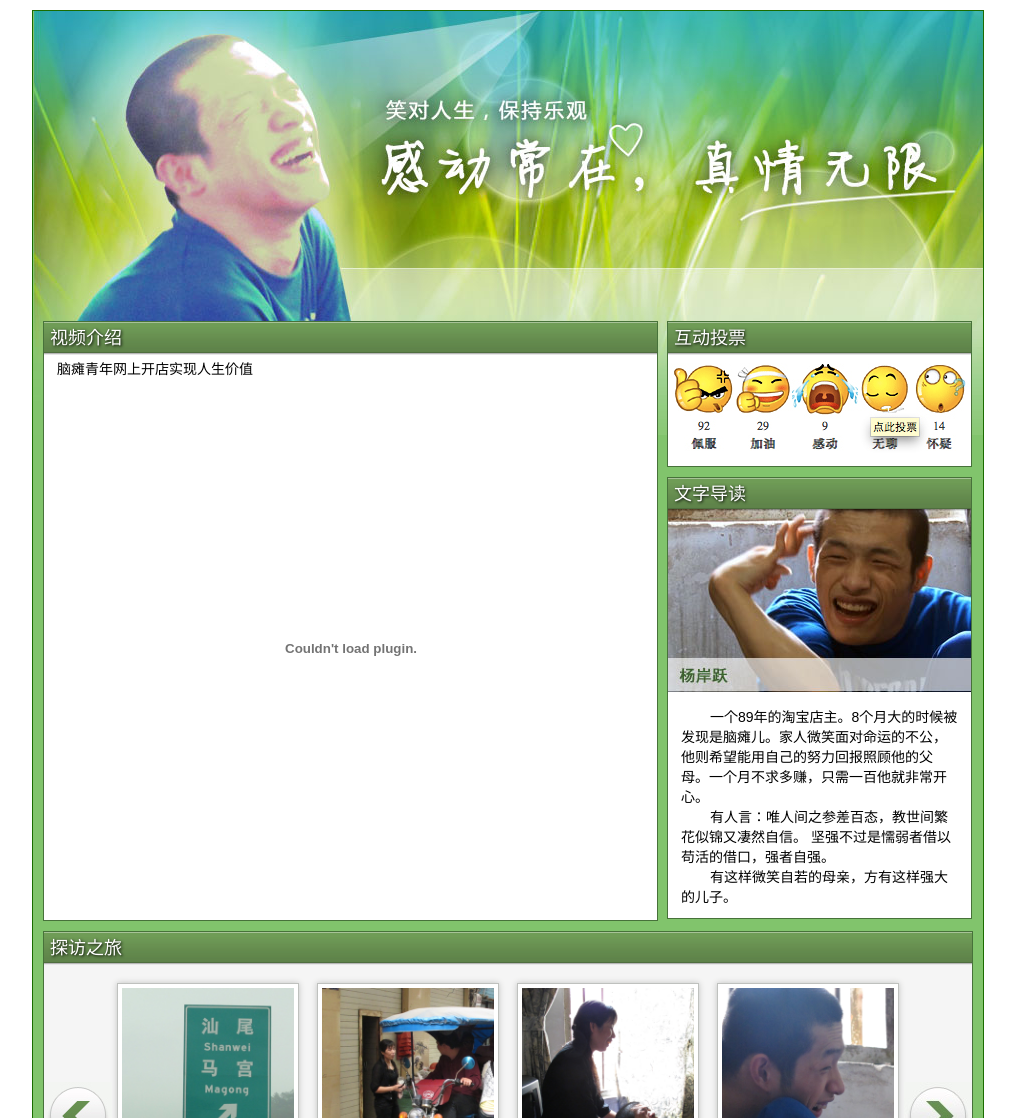
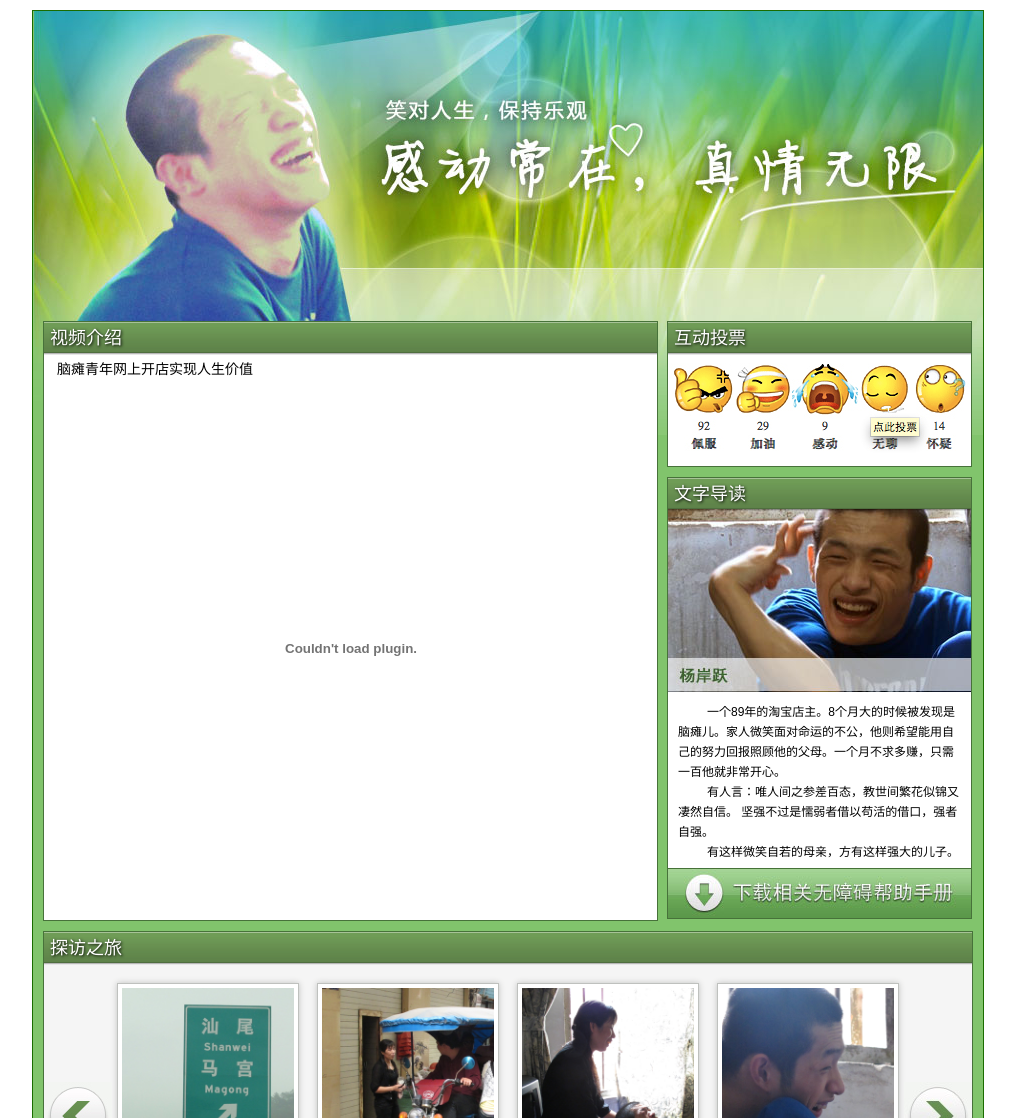
Before and after one commit to baitaogongyi/baitaogongyi.github.com, a plain HTML site: page index.html in a window 1280 px wide. Shown: the top 1118 px of the page, without its empty margins (132-1147 px from the left). Drawn offline with Linux system fonts and the light colour scheme; a script that the page names is missing.

Commit message:
add download button

```diff
--- a/assets/css/intro.css
+++ b/assets/css/intro.css
@@ -69,17 +69,21 @@ body {
 }
 
 #intro .description {
-	font-size:14px;
+	font-size:12px;
 	font-family:"宋体","Microsoft Yahei","Arial","Tahoma";
 	color:#000;
 	line-height:20px;
-	padding:11px 13px 11px 13px !important;
+	padding:6px 10px 6px 10px !important;
 	+padding:16px 13px 16px 13px;
-
-
 }
 #intro .description p {
 	text-indent:29px;
+}
+#handbook {
+	width:auto;
+	display:block;
+	height:50px;
+	background:url("../images/btn_download.jpg") center top no-repeat;
 }
 #gallery {
 	min-height:345px;
--- a/index.html
+++ b/index.html
@@ -30,6 +30,7 @@
     <p>有人言：唯人间之参差百态，教世间繁花似锦又凄然自信。 坚强不过是懦弱者借以苟活的借口，强者自强。</p>
     <p>有这样微笑自若的母亲，方有这样强大的儿子。</p>
 				</div>
+				<a href="#" id="handbook" title="下载相关无障碍帮助手册"></a>
 			</div>
 		</div>
 	</div>
```
Also changed, not shown: assets/images/btn_download.jpg (added).
